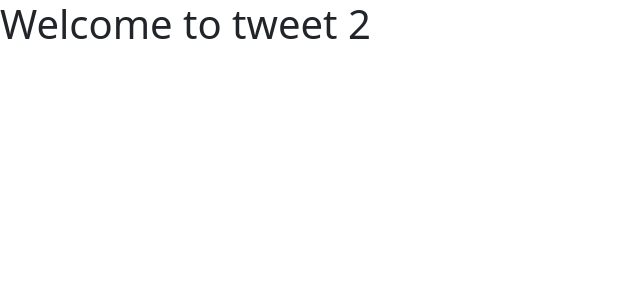
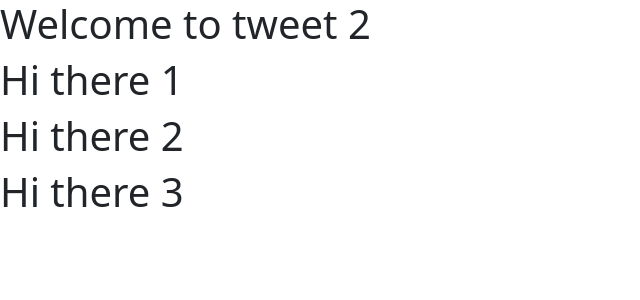
Before and after one commit to 1234amit/twitter-clone, a Django app: page / in a window 1280 px wide. Shown: the top 300 px of the page, without its empty margins (0-640 px from the left). Run offline with Django 3.2, Linux system fonts and the light colour scheme; data comes from the database, SQL or seed files in the repository; data that the repository does not hold is empty; some libraries are stand-ins or nearby versions.

Commit message:
HTML-Content-javascript

```diff
--- a/templates/pages/home.html
+++ b/templates/pages/home.html
@@ -1,7 +1,18 @@
 {% extends 'base.html' %}
 {% block content %}
 <h1>Welcome to tweet 2</h1>
+<div id="tweets">
+    Replace me
+</div>
 <script>
+    const tweetsElement = document.getElementById("tweets")
+    tweetsElement.innerHTML = 'Loading.....'
+
+    var el1 = "<h1>Hi there 1</h1>"
+    var el2 = "<h1>Hi there 2</h1>"
+    var el3 = "<h1>Hi there 3</h1>"
+    tweetsElement.innerHTML = el1 + el2 + el3
+
     const xhr = new XMLHttpRequest()
     const method = 'GET'
     const url = '/tweets'
```
